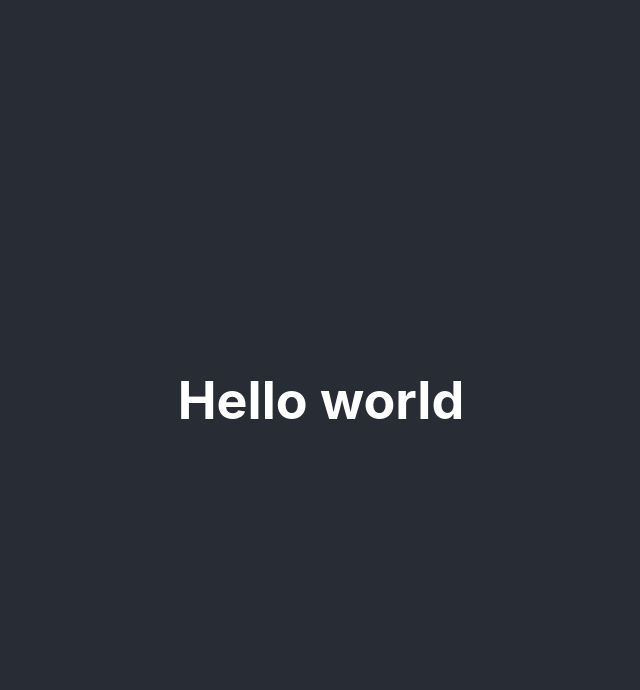
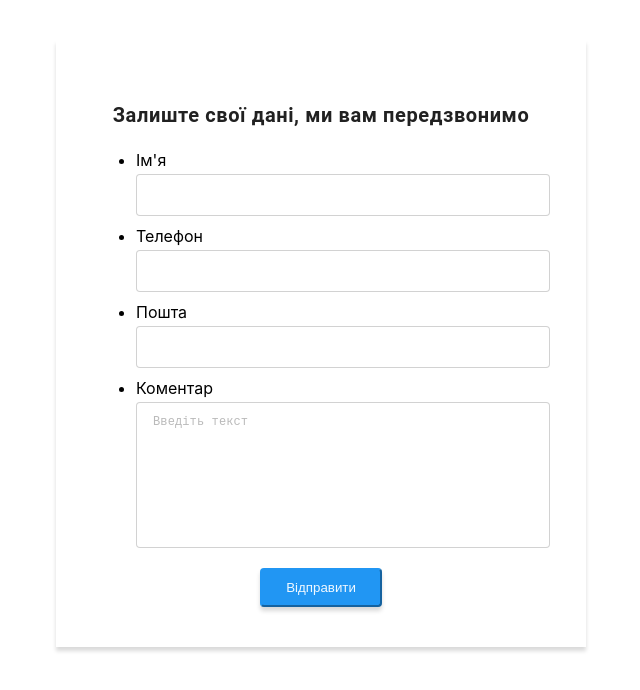
Before and after one commit to IamIrynaPopova/web-app-telegram, a React (Create React App) app: page / in a window 1280 px wide. Shown: the top 690 px of the page, without its empty margins (319-959 px from the left). Built offline with nearby package versions, Linux system fonts and the light colour scheme.

Commit message:
ADDED form

```diff
--- a/src/App.css
+++ b/src/App.css
@@ -1,38 +1,118 @@
-.App {
-  text-align: center;
+.form {
+  width: 450px;
+  margin: 40px auto;
+  box-shadow: 0px 4px 4px 0px rgba(0, 0, 0, 0.15);
+  padding: 40px;
 }
 
-.App-logo {
-  height: 40vmin;
-  pointer-events: none;
+.form__container {
 }
 
-@media (prefers-reduced-motion: no-preference) {
-  .App-logo {
-    animation: App-logo-spin infinite 20s linear;
-  }
+.form__title {
+  color: #212121;
+  text-align: center;
+  font-family: Roboto;
+  font-size: 20px;
+  font-style: normal;
+  font-weight: 700;
+  line-height: 1.5;
+  letter-spacing: 0.6px;
 }
 
-.App-header {
-  background-color: #282c34;
-  min-height: 100vh;
-  display: flex;
-  flex-direction: column;
-  align-items: center;
-  justify-content: center;
-  font-size: calc(10px + 2vmin);
-  color: white;
+.form__icon {
+  position: absolute;
+  width: 18px;
+  height: 18px;
+  left: 12px;
+  top: 50%;
+  transform: translateY(-50%);
+
+  fill: #212121;
+
+  transition: fill 250ms cubic-bezier(0.4, 0, 0.2, 1);
 }
 
-.App-link {
-  color: #61dafb;
+.form__item:not(:last-child) {
+  margin-bottom: 10px;
 }
 
-@keyframes App-logo-spin {
-  from {
-    transform: rotate(0deg);
-  }
-  to {
-    transform: rotate(360deg);
-  }
+.form__wrap {
+  position: relative;
+  display: inline-block;
+  width: 100%;
+  margin-top: 4px;
 }
+
+.form__wrap:hover > .form__input {
+  border-color: #2196f3;
+  cursor: pointer;
+}
+
+.form__wrap:hover > .form__icon {
+  fill: #2196f3;
+  cursor: pointer;
+}
+
+.form__wrap:focus-within > .form__input {
+  border-color: #2196f3;
+}
+
+.form__wrap:focus-within > .form__icon {
+  fill: #2196f3;
+}
+
+.form__input {
+  display: inline-block;
+  width: 370px;
+  height: 40px;
+  padding: 0;
+  padding-left: 42px;
+  outline: none;
+
+  border: 1px solid rgba(33, 33, 33, 0.2);
+  border-radius: 4px;
+
+  transition: border-color 250ms cubic-bezier(0.4, 0, 0.2, 1);
+}
+
+.form__textarea {
+  display: block;
+  width: 380px;
+  height: 120px;
+  resize: none;
+  padding: 12px 16px;
+  border-radius: 4px;
+  margin-top: 4px;
+  margin-bottom: 20px;
+  outline: none;
+
+  border: 1px solid rgba(33, 33, 33, 0.2);
+
+  font-style: normal;
+  font-size: 12px;
+  line-height: 1.17;
+  letter-spacing: 0.01em;
+}
+
+.form__textarea::placeholder {
+  color: rgba(117, 117, 117, 0.5);
+}
+
+.button {
+  display: block;
+  margin: 0 auto;
+  padding: 10px 24px;
+  cursor: pointer;
+
+  flex-shrink: 0;
+  border-radius: 4px;
+  background: #2196f3;
+  border-color: #2196f3;
+  box-shadow: 0px 4px 4px 0px rgba(0, 0, 0, 0.15);
+  color: aliceblue;
+}
+
+.button:hover {
+  background: #025eaa;
+  border-color: #025eaa;
+}
--- a/src/App.js
+++ b/src/App.js
@@ -1,24 +1,64 @@
-// import logo from './logo.svg';
-import './App.css';
+import "./App.css";
 
 function App() {
   return (
     <div className="App">
-      <header className="App-header">
-        {/* <img src={logo} className="App-logo" alt="logo" />
-        <p>
-          Edit <code>src/App.js</code> and save to reload.
-        </p>
-        <a
-          className="App-link"
-          href="https://reactjs.org"
-          target="_blank"
-          rel="noopener noreferrer"
-        >
-          Learn React
-        </a> */}
-        <h1>Hello world</h1>
-      </header>
+      <form className="form">
+        <div className="form__container">
+          <p className="form__title">Залиште свої дані, ми вам передзвонимо</p>
+          <ul>
+            <li className="form__item">
+              <label htmlFor="name">Ім'я</label>
+              <div className="form__wrap">
+                <input
+                  className="form__input"
+                  type="text"
+                  name="name"
+                  id="name"
+                />
+                <svg className="form__icon">
+                  <use href="#icon-person-form"></use>
+                </svg>
+              </div>
+            </li>
+            <li className="form__item">
+              <label htmlFor="tel">Телефон</label>
+              <div className="form__wrap">
+                <svg className="form__icon">
+                  <use href="icons#icon-phone-form"></use>
+                </svg>
+                <input className="form__input" type="tel" id="tel" name="tel" />
+              </div>
+            </li>
+            <li className="form__item">
+              <label htmlFor="email">Пошта</label>
+              <div className="form__wrap">
+                <svg className="form__icon">
+                  <use href="./icons.svg#icon-email-form"></use>
+                </svg>
+                <input
+                  className="form__input"
+                  type="email"
+                  id="email"
+                  name="email"
+                />
+              </div>
+            </li>
+            <li className="form__item">
+              <label htmlFor="feedback">Коментар</label>
+              <textarea
+                className="form__textarea"
+                name="feedback"
+                id="feedback"
+                placeholder="Введіть текст"
+              ></textarea>
+            </li>
+          </ul>
+          <button type="submit" className="button">
+            Відправити
+          </button>
+        </div>
+      </form>
     </div>
   );
 }
```
Also changed, not shown: src/icons.svg (added).
